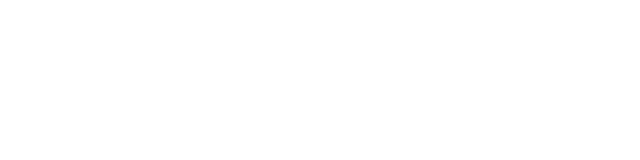
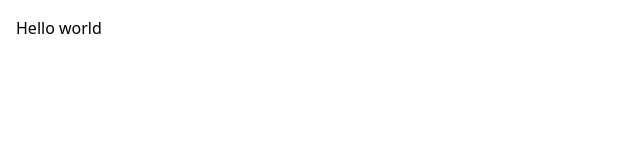
Before and after one commit to BauTancredi/invoice-app, a React (Vite) app: page / in a window 1280 px wide. Shown: the top 160 px of the page, without its empty margins (0-640 px from the left). Built offline with nearby package versions, Linux system fonts and the light colour scheme.

Commit message:
fixed tests

```diff
--- a/src/App.tsx
+++ b/src/App.tsx
@@ -1,5 +1,5 @@
 function App() {
-  return <h1 className="m-4 lg:hidden ">Hello world!</h1>;
+  return <h1 className="m-4">Hello world</h1>;
 }
 
 export default App;
```
Also changed, not shown: 1 other file (tests, documents, lock files or other folders).
